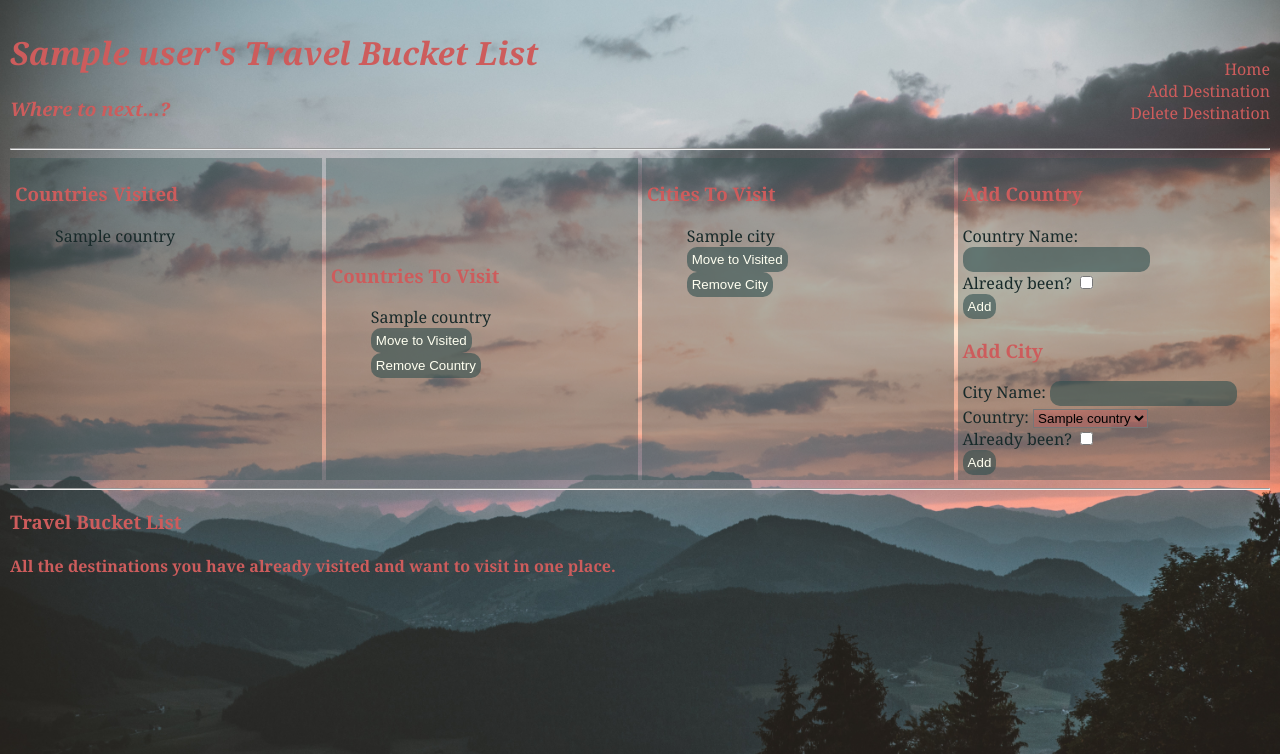
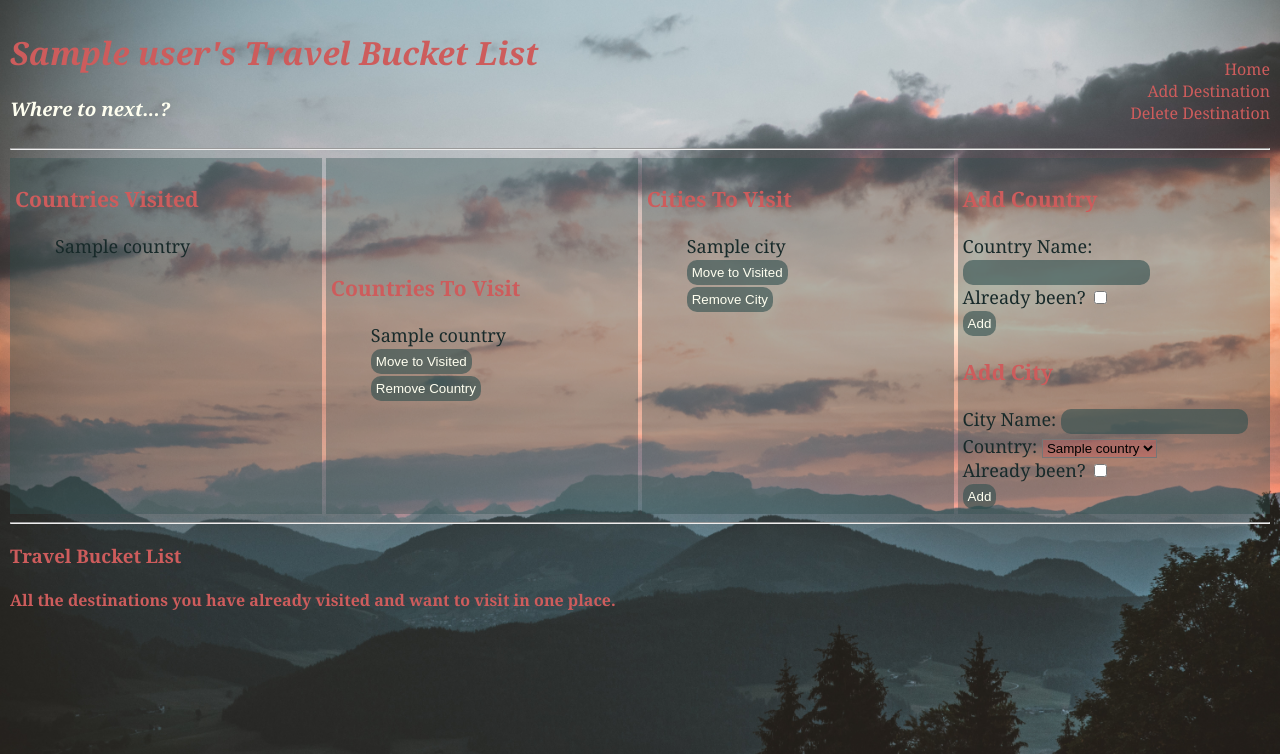
Before and after one commit to AndromedaMedi/Travel-Bucket-List, a Flask app: page / in a window 1280 px wide. Shown: the top 754 px of the page. Run offline with Flask 2, Linux system fonts and the light colour scheme; a database or web service that is not in the repository returns one stand-in record (values such as "Sample title"); some libraries are stand-ins or nearby versions.

Commit message:
last commit on tuesday

```diff
--- a/travel_bucket_list/controllers/travel_controller.py
+++ b/travel_bucket_list/controllers/travel_controller.py
@@ -92,7 +92,6 @@ def update_country(country_id):
     return redirect('/')
 
 
-
 @destination_blueprint.route("/city/<city_id>/delete", methods=['POST'])
 def remove_city(city_id):
     deleted_city = city_repository.delete(city_id)
--- a/travel_bucket_list/static/style.css
+++ b/travel_bucket_list/static/style.css
@@ -13,7 +13,7 @@ body {
     display: flex;
     justify-content: space-between;
     text-decoration: none;
-    width: stretch;
+    width: 100%;
     flex-shrink: 1;
 }
 
@@ -29,6 +29,10 @@ header {
     color:indianred;
     align-items: flex-end;
     font-style: italic;
+}
+
+header div h3 {
+    color: ivory;
 }
 
 
@@ -74,7 +78,8 @@ body main div section ul li a {
     background-color: #2f4f4f60;
     padding: 5px;
     list-style: none;
-    width: 24%
+    width: 24%;
+    font-size: 18px
 }
 
 .country_nav:hover {
@@ -87,14 +92,17 @@ body main div section ul li a {
     list-style: none;
     align-content: center;
     align-items:flex-start;
-    width: 24%
+    width: 24%;
+    font-size: 18px;
+
 }
 
 .cities_to_visit {
     background-color: #2f4f4f60;
     padding: 5px;
     list-style: none;
-    width: 24%
+    width: 24%;
+    font-size: 18px
 }
 
 .add_destination {
@@ -103,7 +111,8 @@ body main div section ul li a {
     list-style: none;
     align-items: stretch;
     color: #1d3232;
-    width: 24%
+    width: 24%;
+    font-size: 18px
 }
 
 .country {
```
